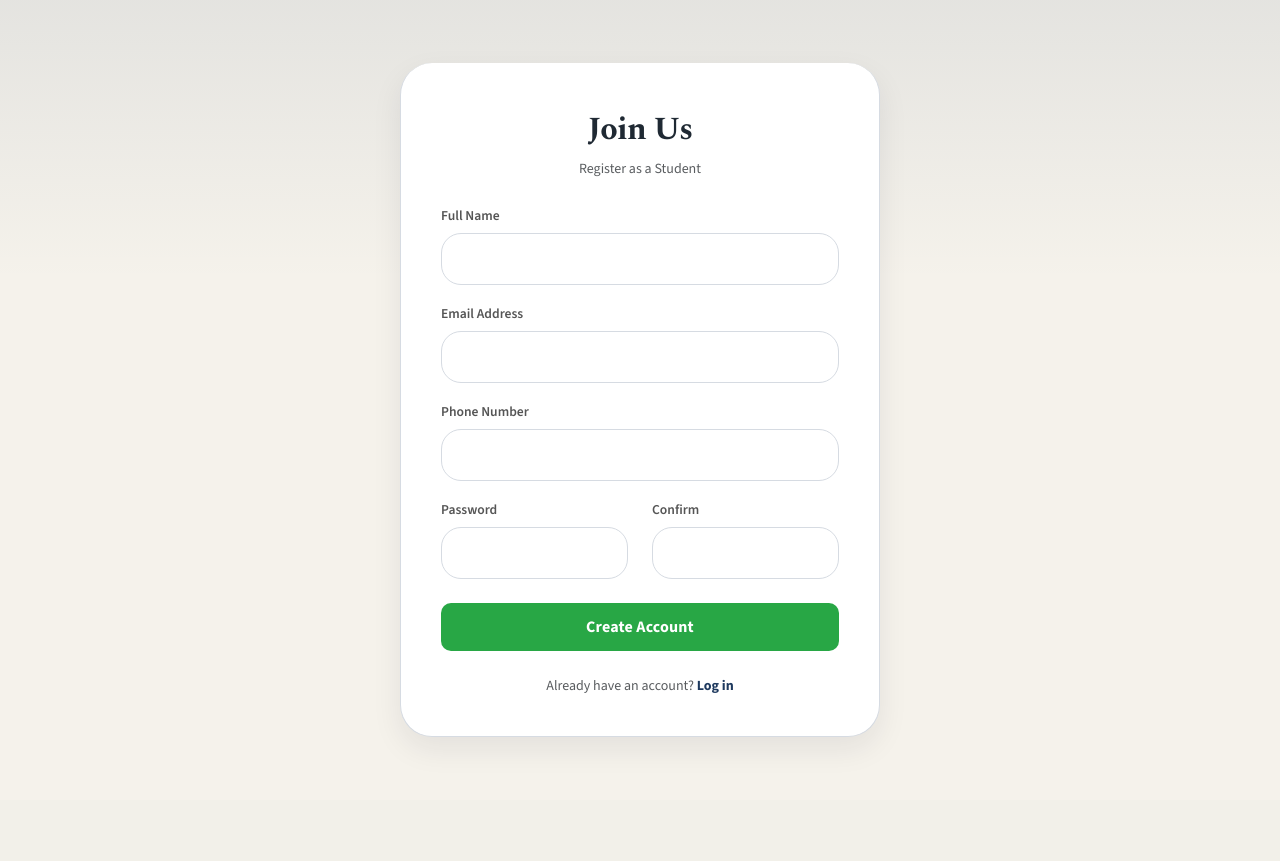
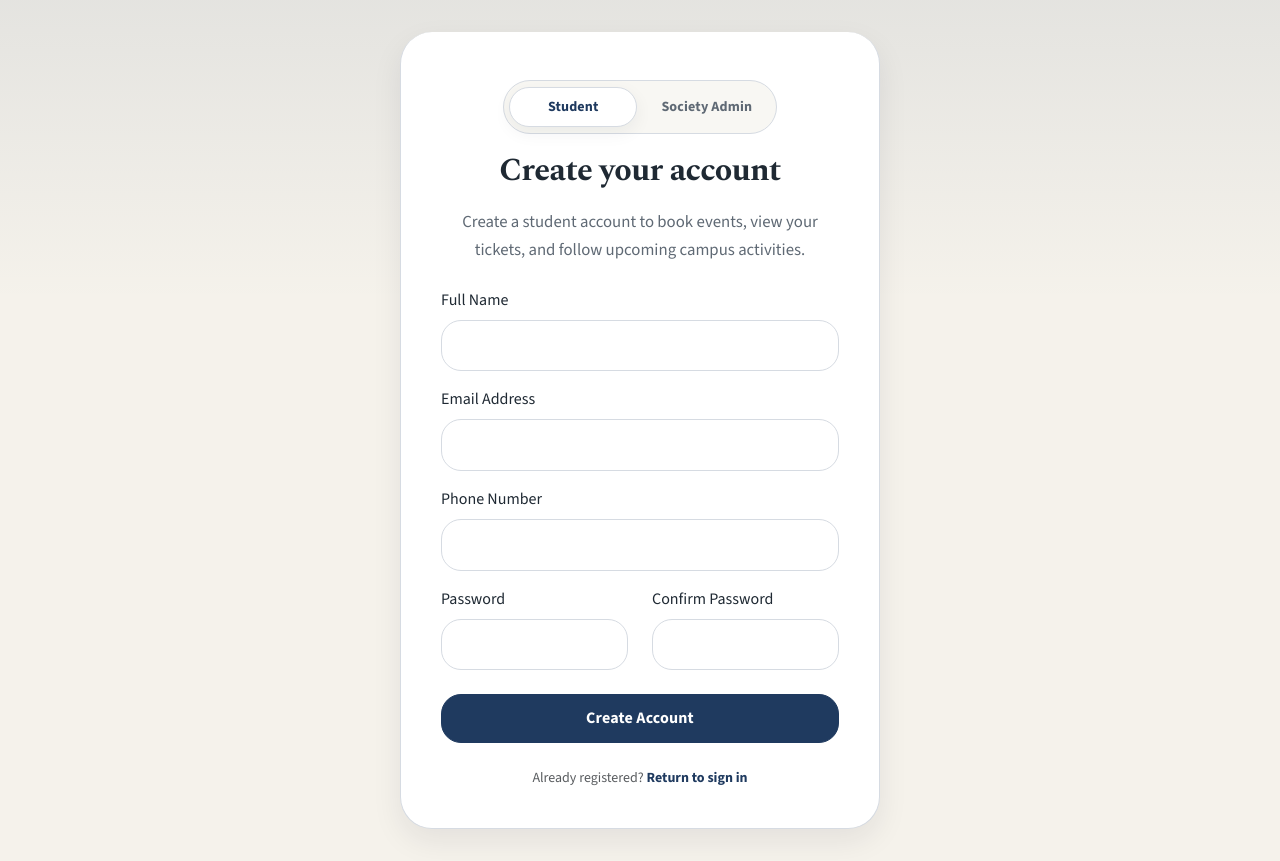
Before and after one commit to HAORAN599/Group_8C, a Django app: page /register/ in a window 1280 px wide. Before the commit the page ends 737 px from the top, so only its background shows below. Run offline with Django 3.2, Linux system fonts and the light colour scheme.

Commit message:
improved clarity and user guidance during logins

```diff
--- a/events/templates/events/register.html
+++ b/events/templates/events/register.html
@@ -6,8 +6,22 @@
 {% block content %}
 <div class="auth-card">
     <div class="text-center mb-4">
-        <h2 class="fw-bold">Join Us</h2>
-        <p class="text-muted small">Register as a {% if current_role == 'student' %}Student{% else %}Club Admin{% endif %}</p>
+        <div class="auth-role-switch" aria-label="Select registration type">
+            <a href="{% url 'register' %}?role=student" class="auth-role-option {% if current_role == 'student' %}is-active{% endif %}">
+                Student
+            </a>
+            <a href="{% url 'register' %}?role=society_admin" class="auth-role-option {% if current_role == 'society_admin' %}is-active{% endif %}">
+                Society Admin
+            </a>
+        </div>
+        <h2 class="auth-title fw-bold">Create your account</h2>
+        <p class="auth-subtitle">
+            {% if current_role == 'student' %}
+                Create a student account to book events, view your tickets, and follow upcoming campus activities.
+            {% else %}
+                Create an administrator account to publish events, manage registrations, and oversee your society's listings.
+            {% endif %}
+        </p>
     </div>
 
     {% if error %}
@@ -17,32 +31,32 @@
     <form method="POST" action="{% url 'register' %}?role={{ current_role }}">
         {% csrf_token %}
         <div class="mb-3">
-            <label class="form-label" style="font-size: 0.85rem; font-weight: 600; color: #555;">Full Name</label>
+            <label class="form-label">Full Name</label>
             <input type="text" name="name" value="{{ request.POST.name }}" class="form-control" required>
         </div>
         <div class="mb-3">
-            <label class="form-label" style="font-size: 0.85rem; font-weight: 600; color: #555;">Email Address</label>
+            <label class="form-label">Email Address</label>
             <input type="email" name="email" value="{{ request.POST.email }}" class="form-control" required>
         </div>
         <div class="mb-3">
-            <label class="form-label" style="font-size: 0.85rem; font-weight: 600; color: #555;">Phone Number</label>
+            <label class="form-label">Phone Number</label>
             <input type="tel" name="phone" value="{{ request.POST.phone }}" class="form-control" required>
         </div>
         <div class="row">
             <div class="col-md-6 mb-3">
-                <label class="form-label" style="font-size: 0.85rem; font-weight: 600; color: #555;">Password</label>
+                <label class="form-label">Password</label>
                 <input type="password" name="password" class="form-control" minlength="8" required>
             </div>
             <div class="col-md-6 mb-3">
-                <label class="form-label" style="font-size: 0.85rem; font-weight: 600; color: #555;">Confirm</label>
+                <label class="form-label">Confirm Password</label>
                 <input type="password" name="confirm_password" class="form-control" minlength="8" required>
             </div>
         </div>
-        <button type="submit" class="btn btn-success w-100 fw-bold mt-2" style="background: #28a745; border: none; padding: 12px; border-radius: 10px;">Create Account</button>
+        <button type="submit" class="btn btn-primary w-100 fw-bold mt-2">Create Account</button>
     </form>
 
     <div class="text-center mt-4">
-        <p class="small text-muted mb-0">Already have an account? <a href="{% url 'login' %}?role={{ current_role }}" class="text-decoration-none fw-bold">Log in</a></p>
+        <p class="small text-muted mb-0">Already registered? <a href="{% url 'login' %}?role={{ current_role }}" class="text-decoration-none fw-bold">Return to sign in</a></p>
     </div>
 </div>
 {% endblock %}
```
Also changed, not shown: events/templates/events/login.html (+18 -6 lines).
